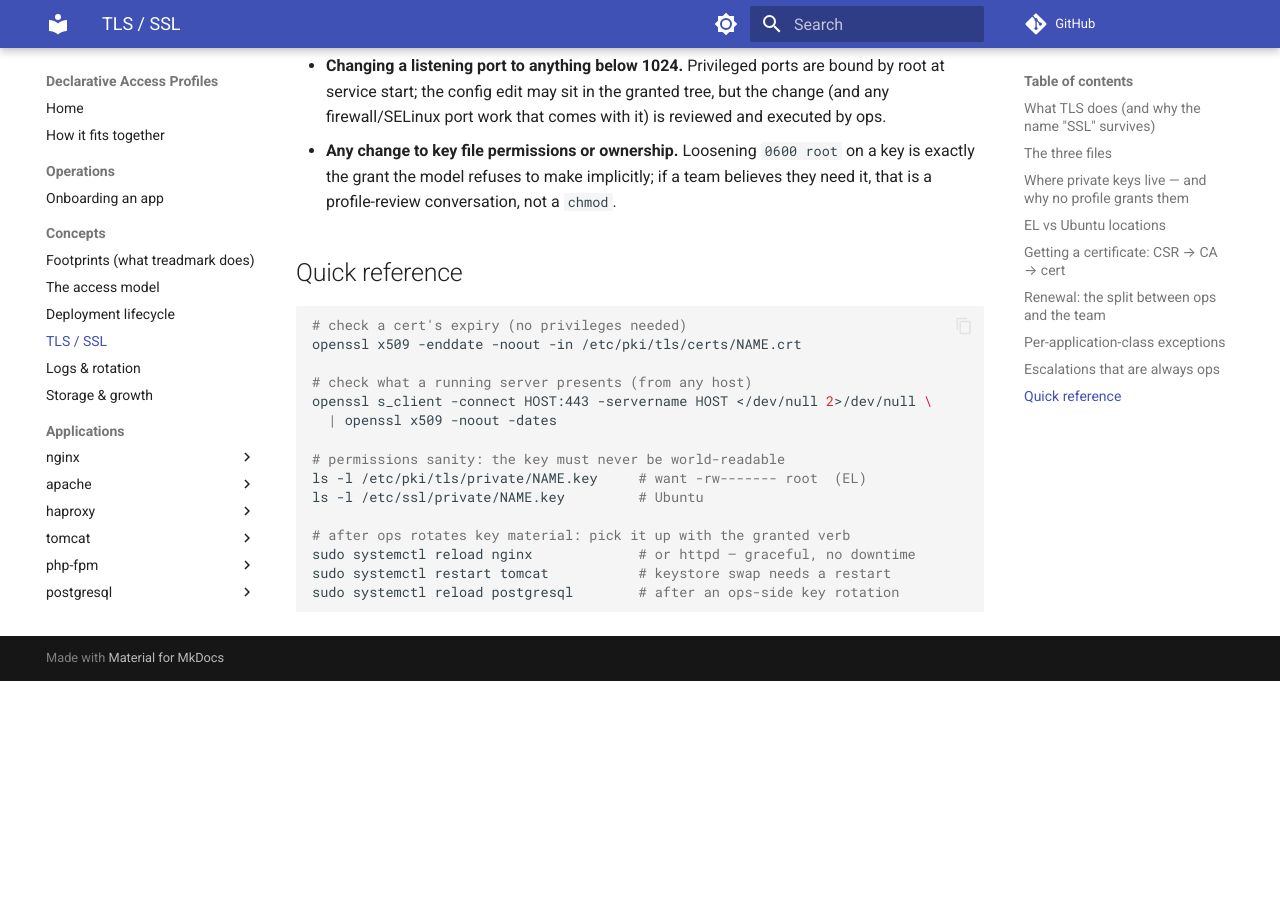
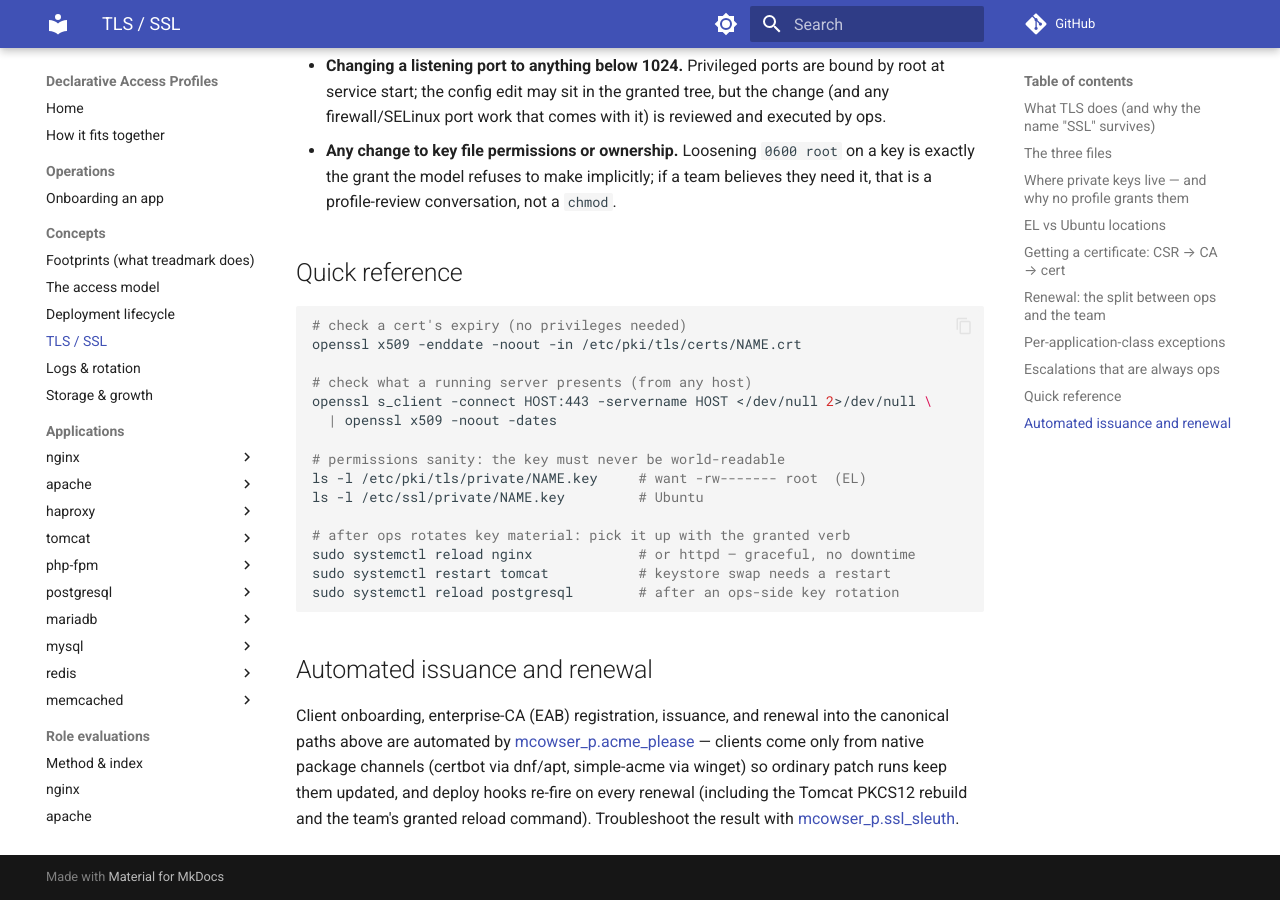
Before and after one commit to mcowser-p/declarative-access-profiles, an MkDocs documentation site: the page built from docs/concepts/tls-ssl.md, in a window 1280 px wide and 900 px high, scrolled down 4380 px. Built offline with MkDocs 1.6.1 and Material for MkDocs 9.7.7, drawn with Linux system fonts in a browser that asks for light colours; comment, search, counter and statistics services are not loaded; before the commit the page ends 5061 px from its top, so only the background shows below that.

Commit message:
docs(tls): point issuance/renewal at mcowser_p.acme_please

````diff
--- a/docs/concepts/tls-ssl.md
+++ b/docs/concepts/tls-ssl.md
@@ -212,3 +212,15 @@ sudo systemctl reload nginx             # or httpd — graceful, no downtime
 sudo systemctl restart tomcat           # keystore swap needs a restart
 sudo systemctl reload postgresql        # after an ops-side key rotation
 ```
+
+## Automated issuance and renewal
+
+Client onboarding, enterprise-CA (EAB) registration, issuance, and
+renewal into the canonical paths above are automated by
+[mcowser_p.acme_please](https://github.com/mcowser-p/acme-please) —
+clients come only from native package channels (certbot via dnf/apt,
+simple-acme via winget) so ordinary patch runs keep them updated, and
+deploy hooks re-fire on every renewal (including the Tomcat PKCS12
+rebuild and the team's granted reload command). Troubleshoot the
+result with
+[mcowser_p.ssl_sleuth](https://github.com/mcowser-p/ssl-sleuth).
````
